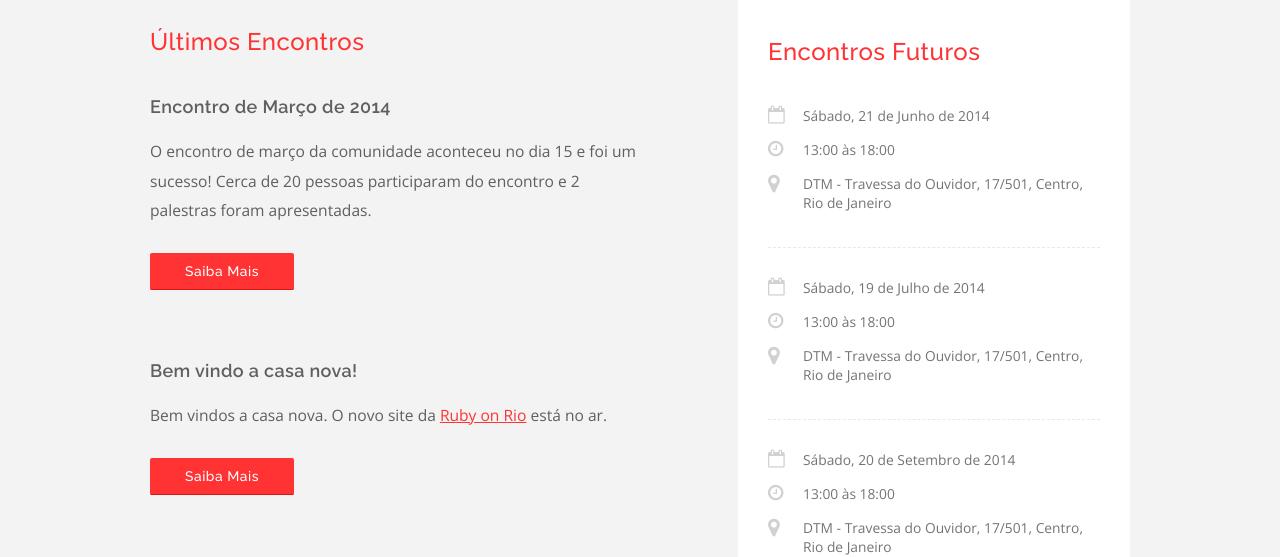
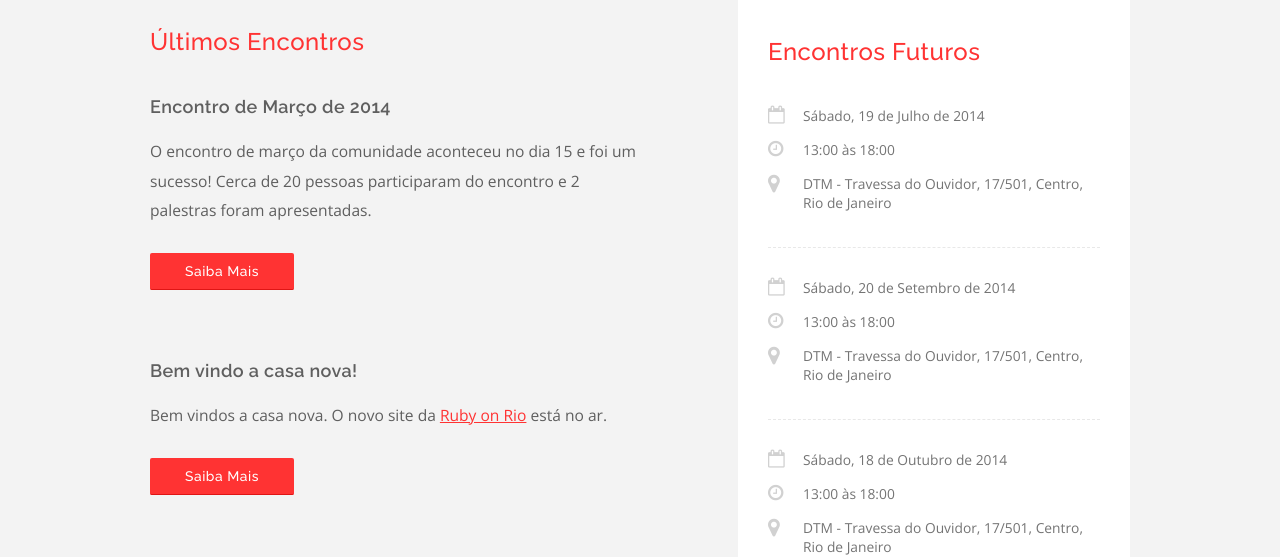
Before and after one commit to rubyonrio/rubyonrio.github.com, a Jekyll site: the page built from index.html, in a window 1280 px wide and 900 px high, scrolled down 1119 px. Shown: the part 154-711 px from the top of the window. Built offline with Jekyll 4.4.1, drawn with Linux system fonts in a browser that asks for light colours; nearby versions of some CDN libraries; part of the change alters nothing that is shown; some of the changed text lies outside the part shown.

Commit message:
Atualiza a data do proximo encontro

```diff
--- a/index.html
+++ b/index.html
@@ -5,10 +5,8 @@ title: Ruby on Rio
 event_address: DTM - Travessa do Ouvidor, 17/501, Centro, Rio de Janeiro
 event_hours: 13:00 às 18:00
 next_event:
-    day: "Sábado, 17 de Maio de 2014"
+    day: "Sábado, 21 de Junho de 2014"
 futute_events:
-  -
-    day: Sábado, 21 de Junho de 2014
   -
     day: Sábado, 19 de Julho de 2014
   -
```
